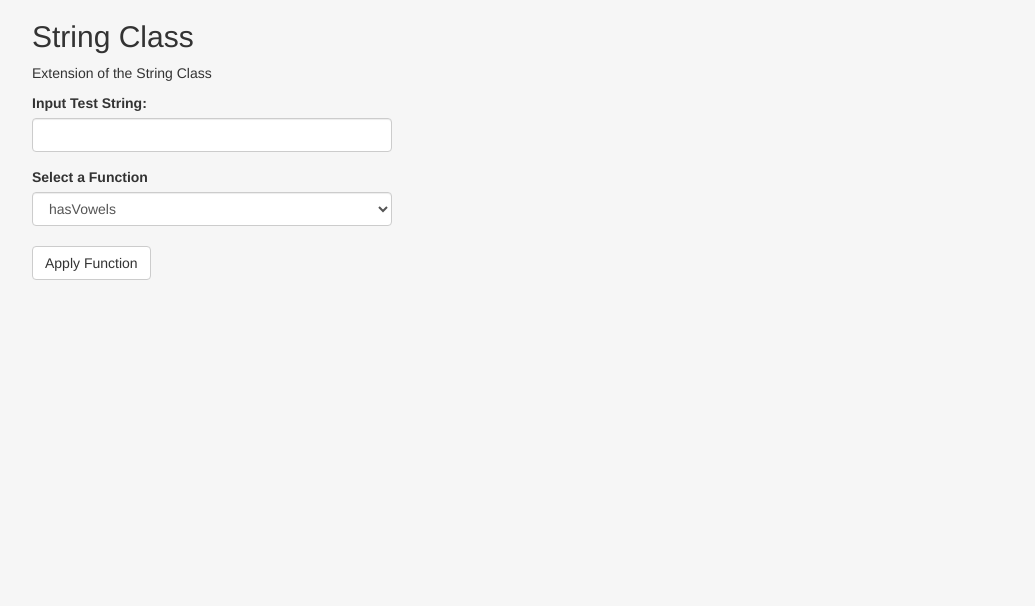
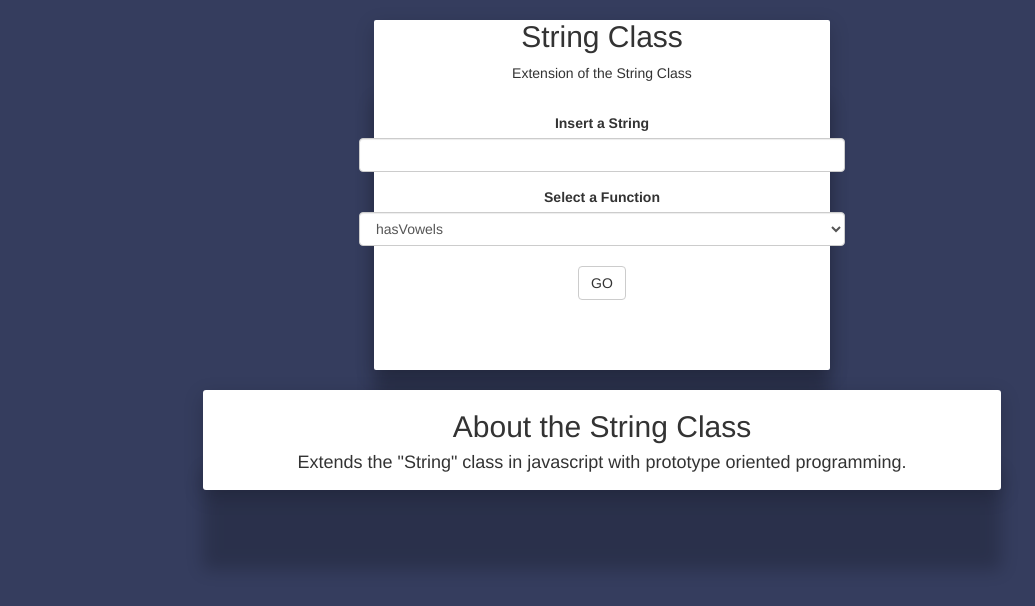
Before and after one commit to andela-sayidu/string-class, a website: page index.html in a window 1280 px wide. Shown: the whole page, without its empty margins (38-1073 px from the left). Drawn offline with nearby package versions, Linux system fonts and the light colour scheme.

Commit message:
UI changes

```diff
--- a/index.html
+++ b/index.html
@@ -7,21 +7,24 @@
   <script src="https://ajax.googleapis.com/ajax/libs/jquery/3.1.1/jquery.min.js"></script>
   <script src="https://maxcdn.bootstrapcdn.com/bootstrap/3.3.7/js/bootstrap.min.js"></script>
   <script src="./src/string.js"></script>
+  <script src="./script.js"></script>
   <link rel="stylesheet" type="text/css" href="./style.css">
-  </script>
 </head>
 
 <body>
   <div class="container">
+    <div class="formcontainer">
       <h2>String Class</h2>
       <p>Extension of the String Class</p>
       <div class="row">
-      <div class="col-sm-4">
+        <h3 id="error"> </h3>
+      </div>
+      <div class="row">
         <div class="form-group">
-          <label for="usr">Input Test String:</label>
+          <label for="usr">Insert a String</label>
           <input type="text" class="form-control" id="testString">
         </div>
-        <label for="sel1">Select a Function</label>
+        <label for="selection">Select a Function</label>
         <select class="form-control" id="selectMethod">
             <option value="hasVowels">hasVowels</option>
             <option value="toUpper">toUpper</option>
@@ -39,80 +42,21 @@
             <option value="isDigit">isDigit</option>
             <option value="doubleCheck">doubleCheck</option>
          </select>
-      </div>
       </div> <br>
       <div class="row">
-      <div class="col-sm-4">
-        <button type="button" class="btn btn-default" onclick="applyFunction()">Apply Function</button>
-      </div>
-      <div class="col-sm-4">
+        <button type="button" class="btn btn-default" onclick="applyFunction()">GO</button>
+        <h4 id="methodDetails"> </h4>
         <h4 id="result"></h4>
       </div>
     </div>
+    <br/>
+    <div class="stringDetails">
+     <div class="row">
+        <h2> About the String Class </h2>
+        <h4>Extends the "String" class in javascript with prototype oriented programming. </h4>
      </div>
-  <script>
-    function applyFunction() {
-      let testString = document.getElementById("testString").value;
-      let selectMethod = document.getElementById("selectMethod").value;
-      let result;
-
-      if (testString === '' || testString === undefined) {
-        result = '';
-        alert('Please enter a String');
-      } else {
-        switch (selectMethod) {
-          case "hasVowels":
-            result = testString.hasVowels();
-            break;
-          case "toUpper":
-            result = testString.toUpper();
-            break;
-          case "toLower":
-            result = testString.toLower();
-            break;
-          case "ucFirst":
-            result = testString.ucFirst();
-            break;
-          case "isQuestion":
-            result = testString.isQuestion();
-            break;
-          case "words":
-            result = testString.words();
-            break;
-          case "wordCount":
-            result = testString.wordCount();
-            break;
-          case "toCurrency":
-            result = testString.toCurrency();
-            break;
-          case "fromCurrency":
-            result = testString.fromCurrency();
-            break;
-          case "inverseCase":
-            result = testString.inverseCase();
-            break;
-          case "alternatingCase":
-            result = testString.alternatingCase();
-            break;
-          case "getMiddle":
-            result = testString.getMiddle();
-            break;
-          case "numberWords":
-            result = testString.numberWords();
-            break;
-          case "isDigit":
-            result = testString.isDigit();
-            break;
-          case "doubleCheck":
-            result = testString.doubleCheck();
-            break;
-          default:
-            result = "Choose a function";
-        };
-      }
-      return document.getElementById("result").innerHTML = "Result: " + result;
-    };
-  </script>
+    </div>
+  </div>
 </body>
 
 </html>
--- /dev/null
+++ b/script.js
@@ -0,0 +1,120 @@
+    /* eslint-disable */
+    function applyFunction() {
+      let testString = document.getElementById("testString").value;
+      let selectMethod = document.getElementById("selectMethod").value;
+      let error = '';
+      let result;
+      let methodDetails = '';
+
+      if (testString === '' || testString === undefined) {
+        result = '';
+        error = 'An Error Occured: Please enter a String';
+      } else {
+        switch (selectMethod) {
+          case "hasVowels":
+            result = testString.hasVowels();
+            methodDetails = 'hasVowels: Checks if a string contains vowels.';
+            break;
+          case "toUpper":
+              methodDetails = 'toUpper: Converts a string to uppercase characters';
+            if ((/^\d+$/).test(testString)) {
+              result = '';
+              error = 'An Error Occured: Please insert words only';
+            } else {
+              result = testString.toUpper();
+            }
+            break;
+          case "toLower":
+            methodDetails = 'toLower: Converts a string to lowercase characters.';
+            if ((/^\d+$/).test(testString)) {
+              result = '';
+              error = 'An Error Occured: Please insert words';
+            } else {
+              result = testString.toLower();
+            }
+            break;
+          case "ucFirst":
+            methodDetails = 'ucFirst: Converts the first character of a string to uppercase.';
+            if ((/^\d+$/).test(testString)) {
+              result = '';
+              error = 'An Error Occured: Please insert words';
+            } else {
+              result = testString.ucFirst();
+            }
+            break;
+          case "isQuestion":
+            methodDetails = 'isQuestion: Checks if a string is a question.';
+            result = testString.isQuestion();
+            break;
+          case "words":
+            methodDetails = 'Returns the list of words in a string as an array.';
+            if (testString.words() == null) {
+              error = ' No words found';
+              result = '';
+            } else {
+              result = testString.words();
+            }
+            break;
+          case "wordCount":
+            methodDetails = 'wordCount: Counts the number of words in a string.';
+            result = testString.wordCount();
+            break;
+          case "toCurrency":
+           if(/[a-z]/i.test(testString)) {
+             result = '';
+            error = 'An Error Occured: Please insert Numbers only';
+           }else {
+            methodDetails = 'toCurrency: Converts a string to a currency format.';
+            result = testString.toCurrency();
+           }
+            break;
+          case "fromCurrency":
+          if(/[a-z]/i.test(testString)) {
+             result = '';
+            error = 'An Error Occured: Please insert Numbers only';
+           }else {
+            methodDetails = 'fromCurrency: Converts a string from currency format to number.';
+            result = testString.fromCurrency();
+           }
+            break;
+          case "inverseCase":
+            methodDetails = 'inverseCase: Returns a string passed in with inverted character cases.';
+            result = testString.inverseCase();
+            break;
+          case "alternatingCase":
+            methodDetails = 'alternatingCase: Returns a string passed in with alternating character cases starting with lowercase.';
+            result = testString.alternatingCase();
+            break;
+          case "getMiddle":
+            methodDetails = 'getMiddle: Returns the character(s) in the middle of a string.';
+            result = testString.getMiddle();
+            break;
+          case "numberWords":
+            methodDetails = 'numberWords: Returns the word equivalent of the numbers passed in.';
+            if ((/^\d+$/).test(testString)) {
+              result = testString.numberWords();
+            } else {
+              result = '';
+              error = 'An Error Occured: Please insert Numbers only';
+            }
+            break;
+          case "isDigit":
+            methodDetails = 'isDigit: Checks if a string is a single digit.';
+            if ((/^\d+$/).test(testString)) {
+              result = testString.isDigit();
+            } else {
+              result = '';
+              error = 'An Error Occured: Please insert Numbers only';
+            }
+            break;
+          case "doubleCheck":
+            methodDetails = 'doubleCheck: Checks if a string contains double characters.';
+            result = testString.doubleCheck();
+            break;
+          default:
+            result = "Choose a function";
+        };
+      }
+      return document.getElementById("result").innerHTML = "Result: " + result,
+        document.getElementById("error").innerHTML = error, document.getElementById('methodDetails').innerHTML = methodDetails;
+    };
--- a/src/string.js
+++ b/src/string.js
@@ -81,7 +81,7 @@ const extendsStringClass = {
    * @returns {Number}
    */
   fromCurrency() {
-    return Number(this.replace(/,|\.00+\d?/g, ''));
+    return Number(this.replace(/,|[.\d]+/g, ''));
   },
 
   /**
--- a/style.css
+++ b/style.css
@@ -1,3 +1,31 @@
 body {
-  background-color: #f6f6f6;
+  background-color: #353D5E;
 }
+
+.formcontainer {
+  box-shadow: 0 80px 17px 0 rgba(0, 0, 0, 0.2), 0 6px 20px 0 rgba(0, 0, 0, 0.19);
+  background-color: #ffffff;
+  border-radius: 2px;
+  min-height: 350px;
+  text-align: center;
+  margin: 0 auto;
+  width: 40%;
+}
+
+.stringDetails{
+  box-shadow: 0 80px 17px 0 rgba(0, 0, 0, 0.2), 0 6px 20px 0 rgba(0, 0, 0, 0.19);
+  background-color: #ffffff;
+  border-radius: 3px;
+  min-height: 100px;
+  text-align: center;
+  margin: 0 auto;
+  width: 70%;
+}
+
+#error {
+  color: darkred;
+}
+
+#result {
+  color: green;
+}
```
Also changed, not shown: test/string-test.spec.js (+0 -15 lines), README.md, 1 other file. Lines whose indentation alone changed are shown as unchanged.
